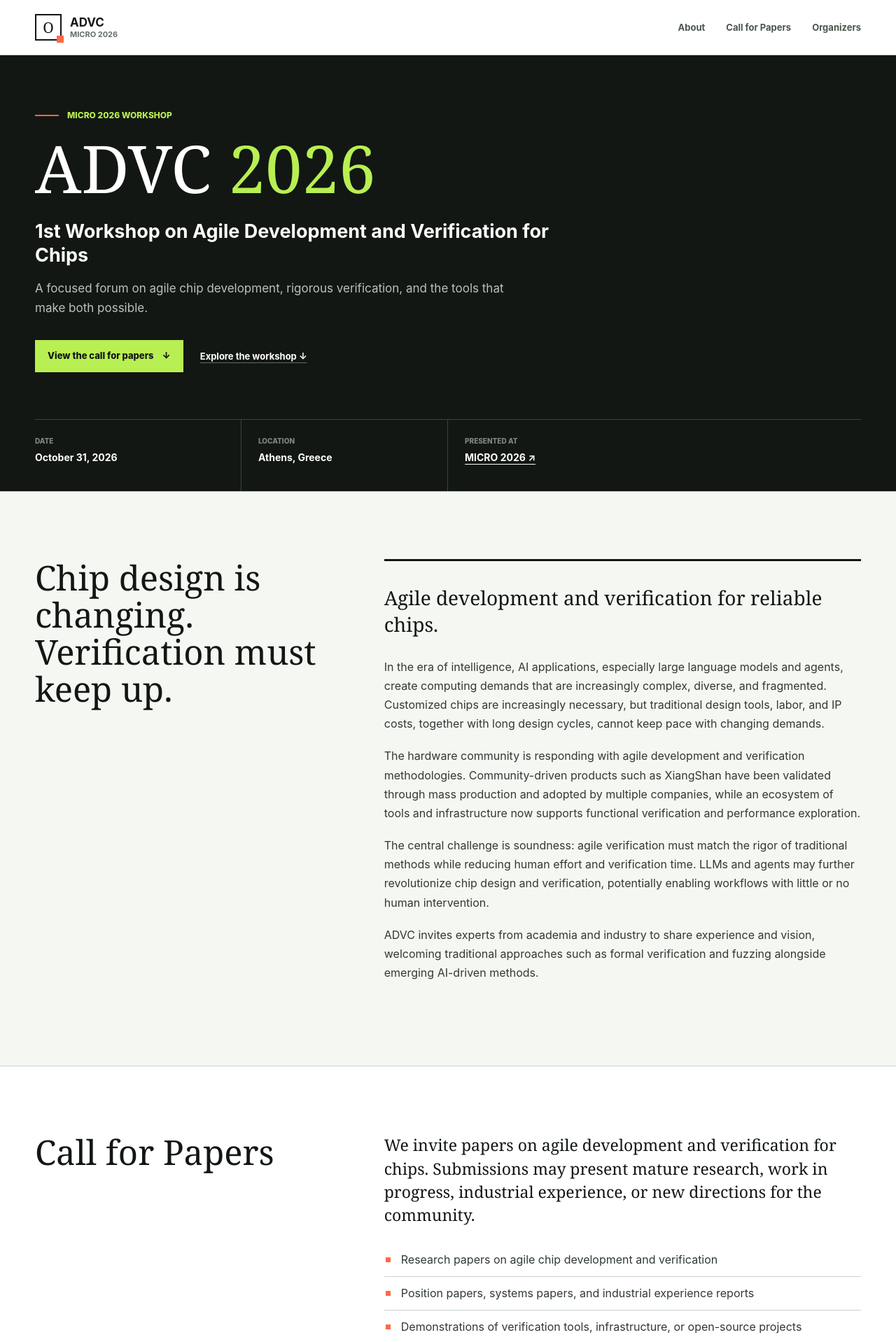
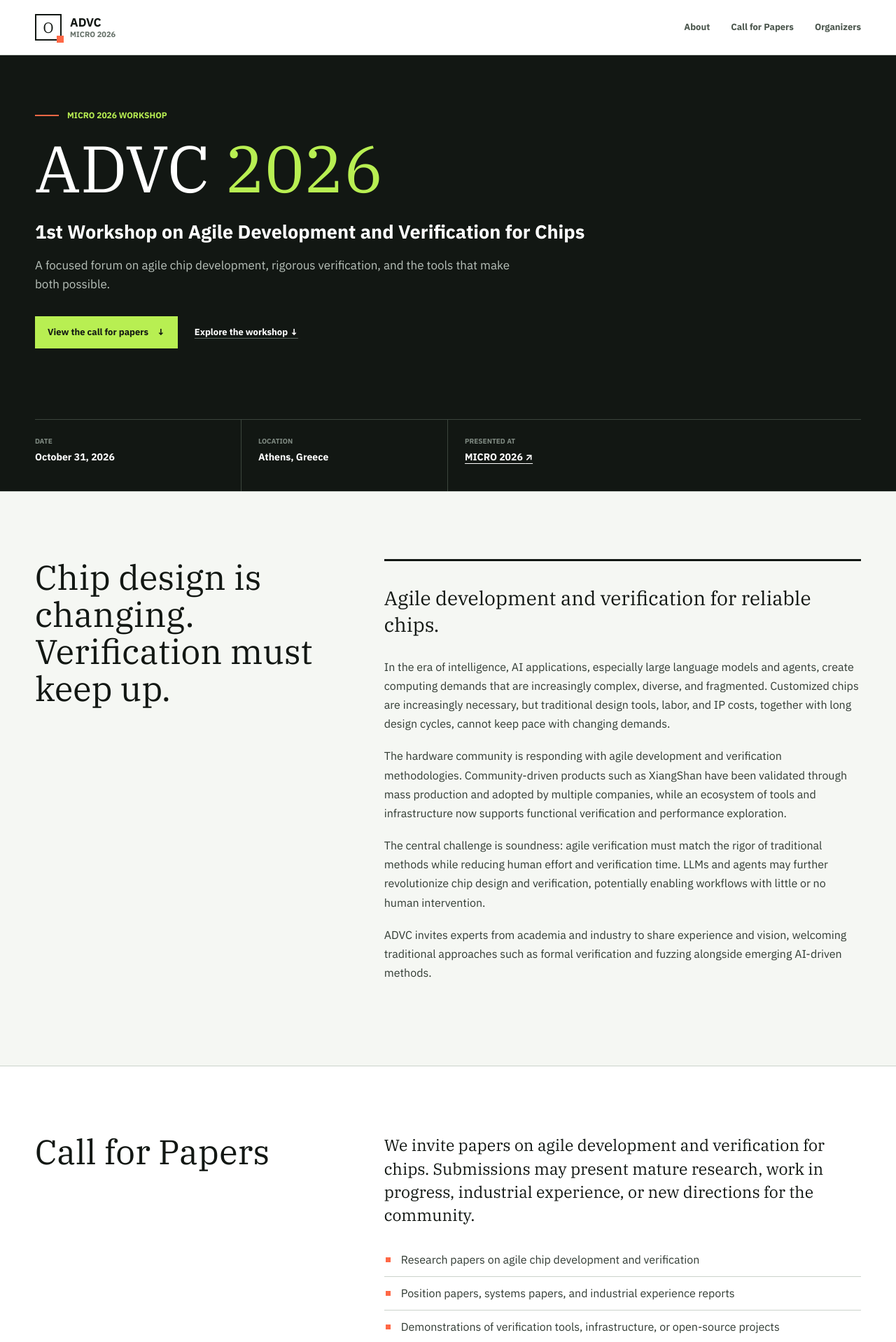
Before and after one commit to OpenXiangShan/workshop, a Jekyll site: the page built from index.md, in a window 1280 px wide. Shown: the top 1918 px of the page at 70% size. Built offline with Jekyll 4.4.1, drawn with Linux system fonts in a browser that asks for light colours.

Commit message:
update fonts

```diff
--- a/_layouts/default.html
+++ b/_layouts/default.html
@@ -6,6 +6,9 @@
     <meta name="description" content="{{ page.description | default: site.description }}">
     <meta name="theme-color" content="#121713">
     <title>{{ page.title }} | {{ site.title }}</title>
+    <link rel="preconnect" href="https://fonts.googleapis.com">
+    <link rel="preconnect" href="https://fonts.gstatic.com" crossorigin>
+    <link href="https://fonts.googleapis.com/css2?family=IBM+Plex+Sans:wght@400;500;600;700&family=IBM+Plex+Serif:ital,wght@0,400;0,500;1,400&display=swap" rel="stylesheet">
     <link rel="stylesheet" href="{{ '/assets/css/site.css' | relative_url }}">
   </head>
   <body>
--- a/assets/css/site.css
+++ b/assets/css/site.css
@@ -11,6 +11,8 @@
   --dark-line: #3b453d;
   --max-width: 1180px;
   --page-gutter: max(28px, calc((100vw - var(--max-width)) / 2));
+  --font-sans: "IBM Plex Sans", Inter, ui-sans-serif, -apple-system, BlinkMacSystemFont, "Segoe UI", sans-serif;
+  --font-serif: "IBM Plex Serif", Georgia, "Times New Roman", serif;
 }
 
 * {
@@ -25,7 +27,7 @@ body {
   margin: 0;
   color: var(--ink-soft);
   background: var(--paper);
-  font-family: Inter, ui-sans-serif, -apple-system, BlinkMacSystemFont, "Segoe UI", sans-serif;
+  font-family: var(--font-sans);
   font-size: 16px;
   line-height: 1.7;
 }
@@ -94,7 +96,7 @@ button:focus-visible {
   display: grid;
   place-items: center;
   border: 2px solid var(--ink);
-  font-family: Georgia, "Times New Roman", serif;
+  font-family: var(--font-serif);
   font-size: 21px;
   line-height: 1;
 }
@@ -223,7 +225,7 @@ h3 {
 
 h1,
 h2 {
-  font-family: Georgia, "Times New Roman", serif;
+  font-family: var(--font-serif);
   font-weight: 400;
 }
 
@@ -404,7 +406,7 @@ dd {
 .lead-copy .lede {
   margin-bottom: 28px;
   color: var(--ink);
-  font-family: Georgia, "Times New Roman", serif;
+  font-family: var(--font-serif);
   font-size: 28px;
   line-height: 1.35;
 }
@@ -478,7 +480,7 @@ dd {
 .submission .content-grid > div:last-child > p:first-child {
   margin-top: 0;
   color: var(--ink);
-  font-family: Georgia, "Times New Roman", serif;
+  font-family: var(--font-serif);
   font-size: 23px;
   line-height: 1.45;
 }
@@ -570,7 +572,7 @@ li::before {
 
 .organizer-list h3 {
   margin: 0 0 10px;
-  font-family: Georgia, "Times New Roman", serif;
+  font-family: var(--font-serif);
   font-size: 26px;
   font-weight: 400;
 }
@@ -613,7 +615,7 @@ li::before {
 
 .footer-brand strong {
   color: var(--green);
-  font-family: Georgia, "Times New Roman", serif;
+  font-family: var(--font-serif);
   font-size: 27px;
   font-weight: 400;
 }
```
